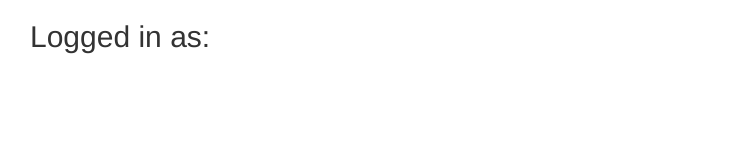
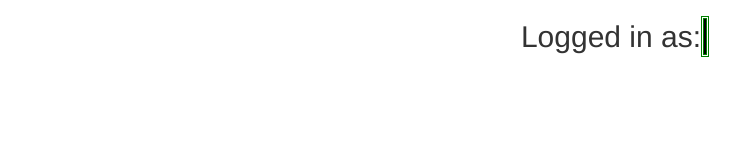
Before and after one commit to carru93/webchatomg, a website: page chat.html in a window 1280 px wide. Shown: the whole page, without its empty margins (25-765 px from the left). Drawn offline with nearby package versions, Linux system fonts and the light colour scheme.

Commit message:
funziona tutto, si può procedere alla programmazione della chat

```diff
--- a/chat.html
+++ b/chat.html
@@ -8,13 +8,13 @@
 		<meta charset = "utf-8">
 		<meta name="viewport" content="width=device-width, initial-scale=1">
 		<link rel = "stylesheet" href="style.css">
-		<script typr="text/javascript" src="funzioni.js"></script>
+		<script typr="text/javascript" src="funzioni_chat.js"></script>
 	</head>
 	<body>
-		<div class="container">
+		<div class="container-fluid">
 			<div class=row>
-				<div id="titolo chat">
-					<h2>Logged in as:</h2><h2 id="username_title"></h2>
+				<div id="titolo_chat">
+					<center><h2 style="display: inline;">Logged in as:</h2><h2 id="username_title"></h2></center>
 				</div>
 			</div>
 		</div>
--- /dev/null
+++ b/idea.txt
@@ -0,0 +1,3 @@
+account in database, modifiche stile
+chat
+page profilo
--- /dev/null
+++ b/public/funzioni_chat.js
@@ -0,0 +1,4 @@
+$(document).ready(function(){
+				console.log(localStorage["username"]+" recived");
+				$("#username_title").append(localStorage["username"]);
+				});
--- a/public/style.css
+++ b/public/style.css
@@ -5,3 +5,19 @@
 	font-family: "Comic Sans MS", cursive, sans-serif;
 	font-style: italic
 }
+
+#username_title{
+	color: red;
+	font-style: italic bold;
+	border: 1px solid black;
+	outline-color: green;
+	outline-style:double;
+	display:inline;
+	margin: 3px;
+}
+
+#titolo_chat{
+	display:inline;
+	text-align: center;
+	margin: 10px;
+}
```
Also changed, not shown: index.html (+3 -4 lines), public/funzioni_main.js (+3 -10 lines).
